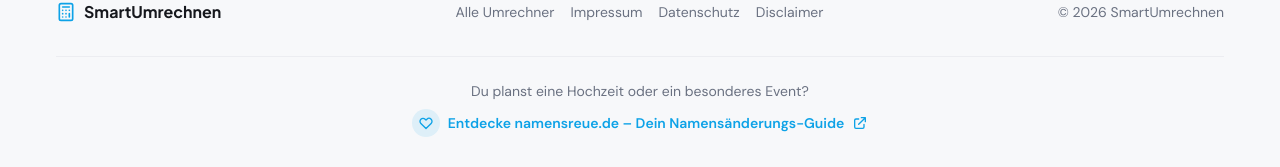
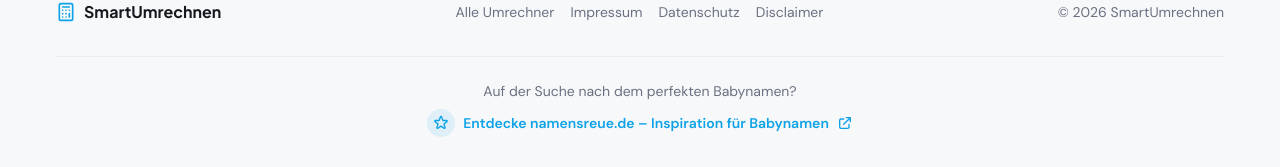
Before and after one commit to DocS61/smartumrechnen, a Next.js app in the folder nextjs_space/: page / in a window 1280 px wide. Shown: the part 3406-3573 px from the top of the page. Built offline with nearby package versions, Linux system fonts and the light colour scheme; no server answers.

Commit message:
Fix footer link text for namensreue

```diff
--- a/nextjs_space/components/site-footer.tsx
+++ b/nextjs_space/components/site-footer.tsx
@@ -33,7 +33,7 @@
         {/* Schwester-Projekt */}
         <div className="mt-8 pt-6 border-t border-border/50 text-center">
           <p className="text-sm text-muted-foreground mb-2">
-            Du planst eine Hochzeit oder ein besonderes Event?
+            Auf der Suche nach dem perfekten Babynamen?
           </p>
           <a
             href="https://namensreue.de"
@@ -42,9 +42,9 @@
             className="inline-flex items-center gap-2 text-sm font-semibold text-primary hover:text-primary/80 transition-colors group"
           >
             <span className="w-7 h-7 rounded-full bg-primary/10 flex items-center justify-center group-hover:bg-primary/20 transition-colors">
-              <svg className="w-4 h-4" fill="none" viewBox="0 0 24 24" stroke="currentColor" strokeWidth={2}><path strokeLinecap="round" strokeLinejoin="round" d="M4.318 6.318a4.5 4.5 0 000 6.364L12 20.364l7.682-7.682a4.5 4.5 0 00-6.364-6.364L12 7.636l-1.318-1.318a4.5 4.5 0 00-6.364 0z" /></svg>
+              <svg className="w-4 h-4" fill="none" viewBox="0 0 24 24" stroke="currentColor" strokeWidth={2}><path strokeLinecap="round" strokeLinejoin="round" d="M11.049 2.927c.3-.921 1.603-.921 1.902 0l1.519 4.674a1 1 0 00.95.69h4.915c.969 0 1.371 1.24.588 1.81l-3.976 2.888a1 1 0 00-.363 1.118l1.518 4.674c.3.922-.755 1.688-1.538 1.118l-3.976-2.888a1 1 0 00-1.176 0l-3.976 2.888c-.783.57-1.838-.197-1.538-1.118l1.518-4.674a1 1 0 00-.363-1.118l-3.976-2.888c-.784-.57-.38-1.81.588-1.81h4.914a1 1 0 00.951-.69l1.519-4.674z" /></svg>
             </span>
-            Entdecke namensreue.de – Dein Namensänderungs-Guide
+            Entdecke namensreue.de – Inspiration für Babynamen
             <svg className="w-4 h-4 transition-transform group-hover:translate-x-0.5" fill="none" viewBox="0 0 24 24" stroke="currentColor" strokeWidth={2}><path strokeLinecap="round" strokeLinejoin="round" d="M10 6H6a2 2 0 00-2 2v10a2 2 0 002 2h10a2 2 0 002-2v-4M14 4h6m0 0v6m0-6L10 14" /></svg>
           </a>
         </div>
```
Also changed, not shown: 1 other file (tests, documents, lock files or other folders).
